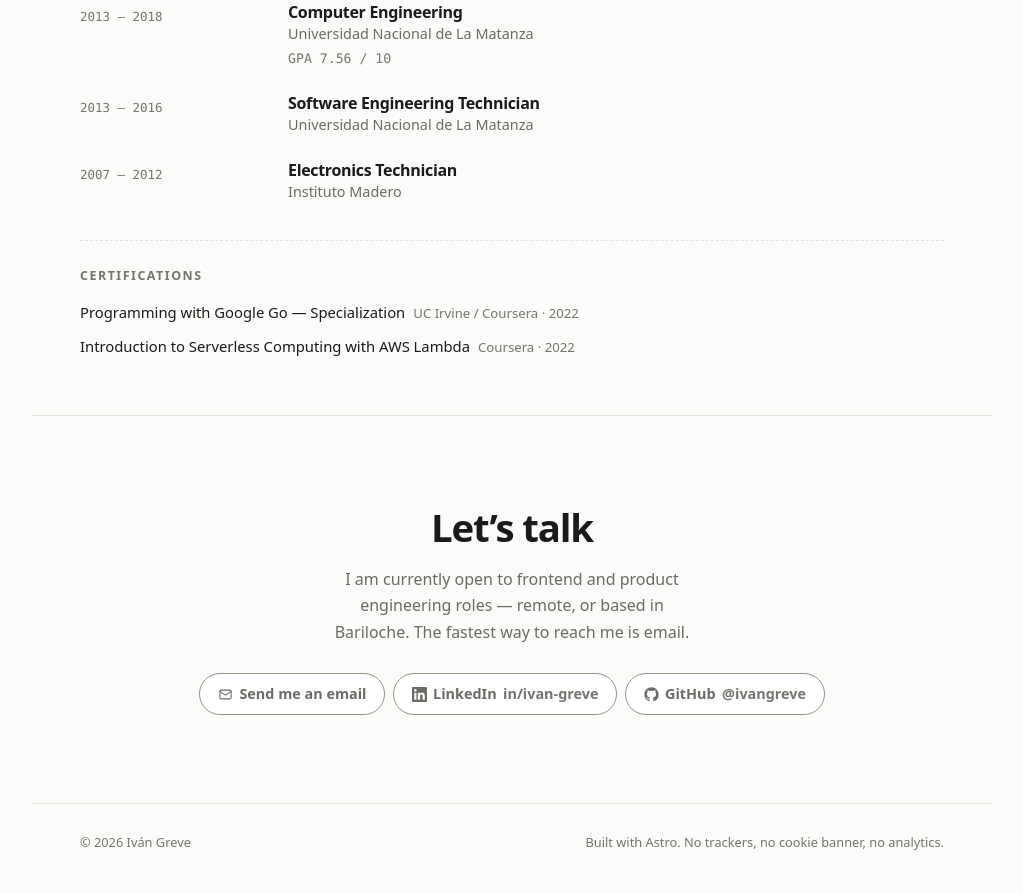
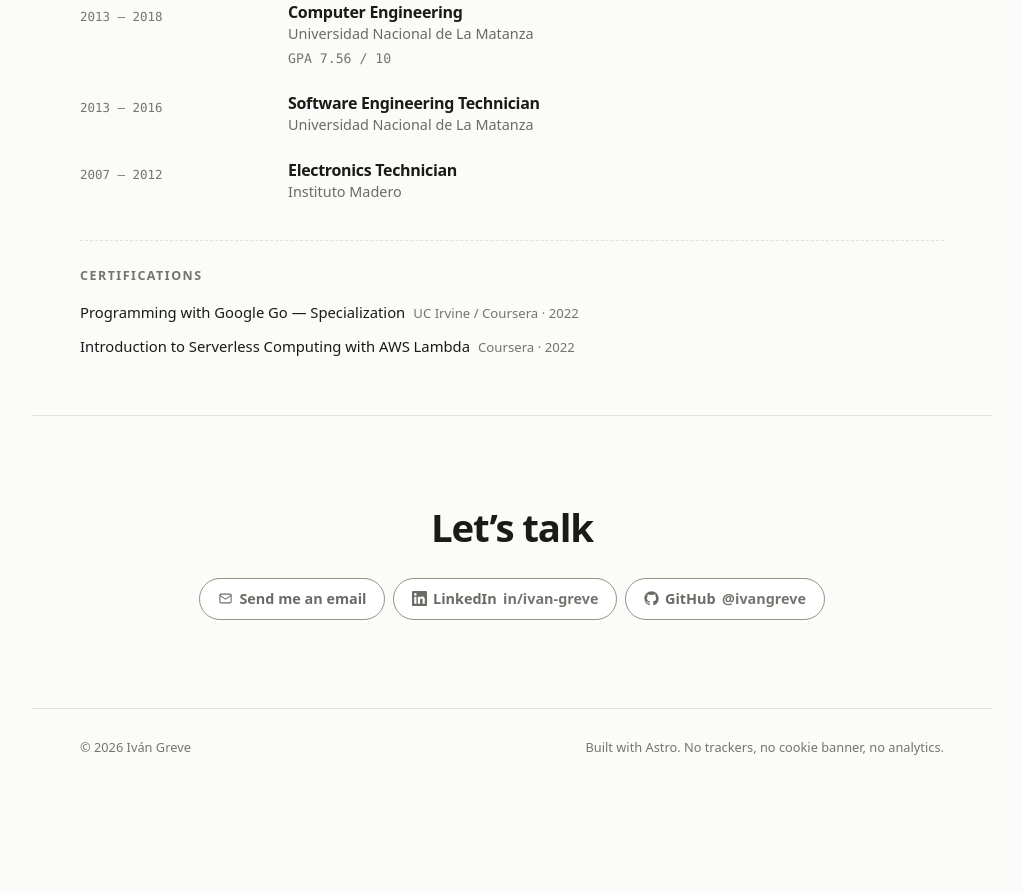
Before and after one commit to ivangreve/ivangreve.com, an Astro site: page / in a window 1280 px wide. Shown: the part 6219-7112 px from the top of the page, without its empty margins (128-1151 px from the left). After the commit the page ends 7017 px from the top, so only its background shows below. Built offline with nearby package versions, Linux system fonts and the light colour scheme; Astro itself is replaced by a stand-in of ours.

Commit message:
refactor(contact): drop the availability sentence
Same reasoning as the hero pill: a line that says "currently open to roles"
dates the page the moment it stops being true, and the heading plus the three
buttons already say everything the section needs to. Takes contact.body out of
the contract, both languages and its styles.

```diff
--- a/src/components/Contact.astro
+++ b/src/components/Contact.astro
@@ -19,7 +19,6 @@ const commitUrl = buildInfo.commit
 
 <section class="contact shell" id="contact" aria-labelledby="contact-title">
   <h2 class="contact__heading" id="contact-title">{data.contact.heading}</h2>
-  <p class="contact__body">{data.contact.body}</p>
 
   <div class="contact__actions">
     <a class="control control--primary" href={`mailto:${data.email}`}>
--- a/src/data/en.ts
+++ b/src/data/en.ts
@@ -273,8 +273,6 @@ export const en: ResumeData = {
 
   contact: {
     heading: 'Let’s talk',
-    body:
-      'I am currently open to frontend and product engineering roles — remote, or based in Bariloche. The fastest way to reach me is email.',
     cta: 'Send me an email',
   },
 
--- a/src/data/es.ts
+++ b/src/data/es.ts
@@ -273,8 +273,6 @@ export const es: ResumeData = {
 
   contact: {
     heading: 'Hablemos',
-    body:
-      'Estoy abierto a posiciones de frontend y product engineering — remoto, o con base en Bariloche. La forma más rápida de encontrarme es por mail.',
     cta: 'Escribime un mail',
   },
 
--- a/src/data/types.ts
+++ b/src/data/types.ts
@@ -155,7 +155,6 @@ export interface ResumeData {
 
   contact: {
     heading: string;
-    body: string;
     cta: string;
   };
 
--- a/src/styles/global.css
+++ b/src/styles/global.css
@@ -1137,12 +1137,6 @@ html:not(.js) .shots__slide img {
   letter-spacing: -0.03em;
 }
 
-.contact__body {
-  max-width: 40ch;
-  margin: 1rem auto 0;
-  color: var(--text-muted);
-}
-
 .contact__actions {
   display: flex;
   flex-wrap: wrap;
```
